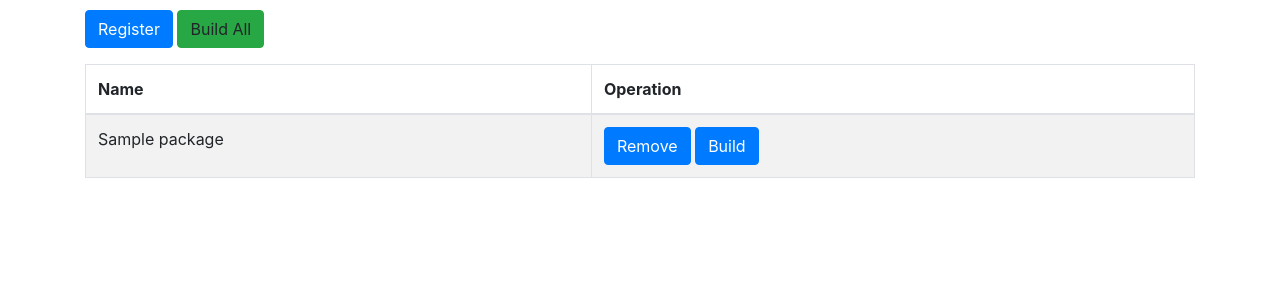
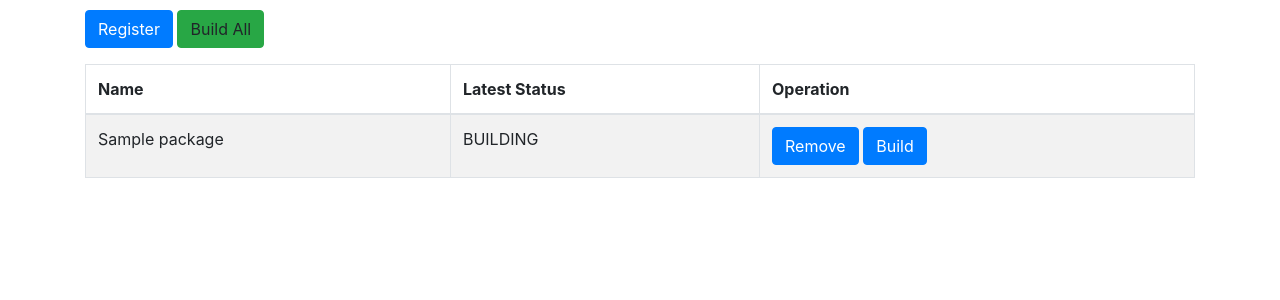
Before and after one commit to colajam93/aurpackager, a Django app: page / in a window 1280 px wide. Shown: the part 66-366 px from the top of the page. Run offline with Django 3.2, Linux system fonts and the light colour scheme; tables that the repository leaves empty hold one stand-in row (values such as "Sample post"); some libraries are stand-ins or nearby versions.

Commit message:
Add latest build status

```diff
--- a/manager/views.py
+++ b/manager/views.py
@@ -9,6 +9,13 @@ from django.core.files import File
 
 def package_list(request):
     packages = Package.objects.all().order_by('id')
+    for package in packages:
+        builds = Build.objects.filter(package_id=package.id).order_by('-date')
+        if len(builds) >= 1:
+            setattr(package, 'status', builds[0].status)
+        else:
+            setattr(package, 'status', 'None')
+
     return render(request, 'package_list.html', {'packages': packages})
 
 
--- a/templates/package_list.html
+++ b/templates/package_list.html
@@ -19,6 +19,7 @@
         <thead>
         <tr>
             <th>Name</th>
+            <th>Latest Status</th>
             <th>Operation</th>
         </tr>
         </thead>
@@ -26,6 +27,7 @@
         {% for package in packages %}
             <tr data-href="{% url 'manager:package_detail' package_name=package.name %}" class="clickable-pointer">
                 <td>{{ package.name }}</td>
+                <td>{{ package.status }}</td>
                 <td>
                     <button type="submit" class="btn btn-primary" onclick="openRemoveModal('{{ package.name }}')">
                         Remove
```
